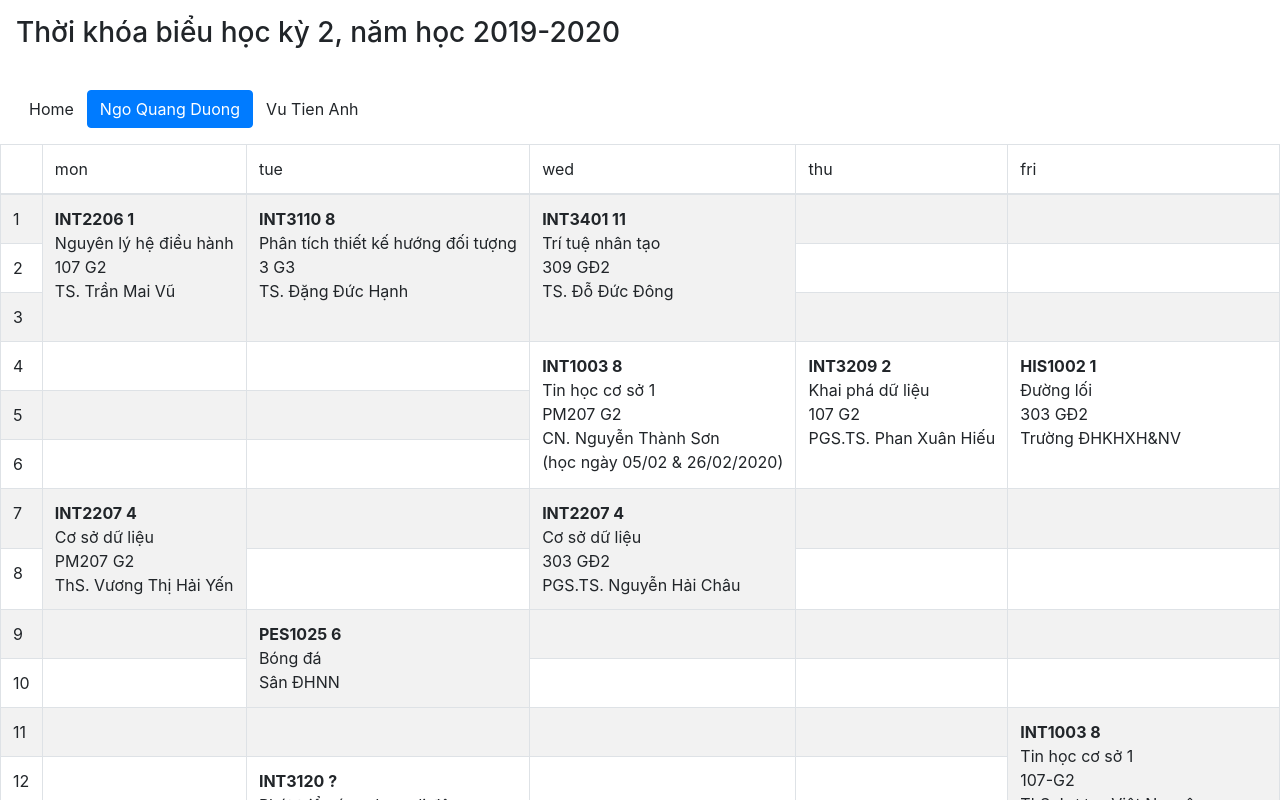
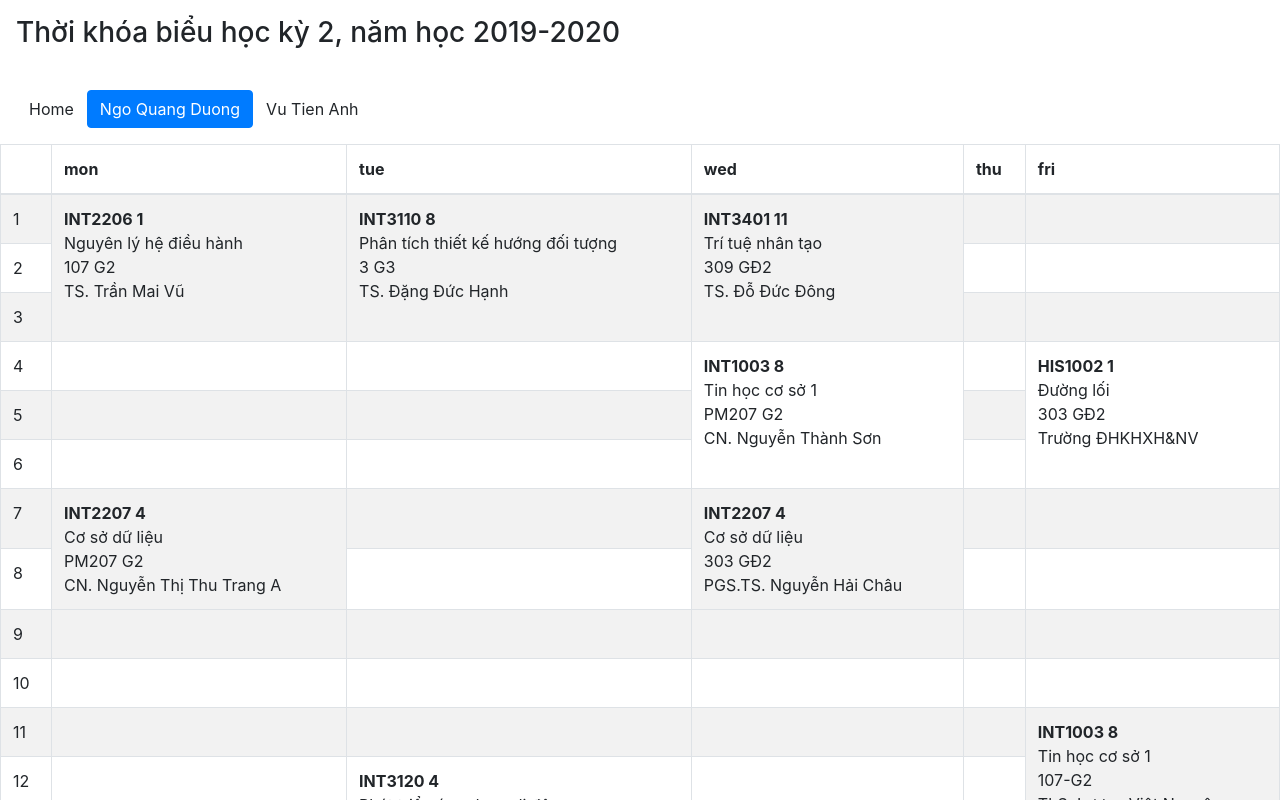
Before and after one commit to duong755/timetable, a React (Create React App) app: page /ngoquangduong in a window 1280 px wide. Shown: the top 800 px of the page. Built offline with nearby package versions, Linux system fonts and the light colour scheme.

Commit message:
Remove 2 subjects

```diff
--- a/src/App.tsx
+++ b/src/App.tsx
@@ -10,7 +10,7 @@ const App: React.FC = () => (
       <h3>Thời khóa biểu học kỳ 2, năm học 2019-2020</h3>
     </div>
     <div className="p-3">
-      <NavLink className="btn" to="/">
+      <NavLink className="btn" exact activeClassName="btn-primary" to="/">
         Home
       </NavLink>
       <NavLink className="btn" activeClassName="btn-primary" to="/ngoquangduong">
@@ -21,9 +21,7 @@ const App: React.FC = () => (
       </NavLink>
     </div>
     <Switch>
-      <Route exact path="/">
-        Home
-      </Route>
+      <Route exact path="/" />
       <Route path="/ngoquangduong">
         <NgoQuangDuong />
       </Route>
--- a/src/components/NgoQuangDuong.tsx
+++ b/src/components/NgoQuangDuong.tsx
@@ -10,12 +10,12 @@ const NgoQuangDuong: React.FC = () => {
     <table className="table table-striped table-hover table-bordered">
       <thead>
         <tr>
-          <td></td>
-          <td>mon</td>
-          <td>tue</td>
-          <td>wed</td>
-          <td>thu</td>
-          <td>fri</td>
+          <th></th>
+          <th>mon</th>
+          <th>tue</th>
+          <th>wed</th>
+          <th>thu</th>
+          <th>fri</th>
         </tr>
       </thead>
       <tbody>
@@ -58,12 +58,9 @@ const NgoQuangDuong: React.FC = () => {
               name="Tin học cơ sở 1"
               room="PM207 G2"
               lecturer="CN. Nguyễn Thành Sơn"
-              note="(học ngày 05/02 & 26/02/2020)"
             />
           </td>
-          <td className={clsx(classes.subject)} rowSpan={3}>
-            <Subject id="INT3209 2" name="Khai phá dữ liệu" room="107 G2" lecturer="PGS.TS. Phan Xuân Hiếu" />
-          </td>
+          <td></td>
           <td className={clsx(classes.subject)} rowSpan={3}>
             <Subject id="HIS1002 1" name="Đường lối" room="303 GĐ2" lecturer="Trường ĐHKHXH&NV" />
           </td>
@@ -72,16 +69,18 @@ const NgoQuangDuong: React.FC = () => {
           <td>5</td>
           <td></td>
           <td></td>
+          <td></td>
         </tr>
         <tr>
           <td>6</td>
+          <td></td>
           <td></td>
           <td></td>
         </tr>
         <tr>
           <td>7</td>
           <td className={clsx(classes.subject)} rowSpan={2}>
-            <Subject id="INT2207 4" name="Cơ sở dữ liệu" room="PM207 G2" lecturer="ThS. Vương Thị Hải Yến" />
+            <Subject id="INT2207 4" name="Cơ sở dữ liệu" room="PM207 G2" lecturer="CN. Nguyễn Thị Thu Trang A" />
           </td>
           <td></td>
           <td className={clsx(classes.subject)} rowSpan={2}>
@@ -99,9 +98,7 @@ const NgoQuangDuong: React.FC = () => {
         <tr>
           <td>9</td>
           <td></td>
-          <td className={clsx(classes.subject)} rowSpan={2}>
-            <Subject id="PES1025 6" name="Bóng đá" room="Sân ĐHNN" />
-          </td>
+          <td></td>
           <td></td>
           <td></td>
           <td></td>
@@ -125,7 +122,6 @@ const NgoQuangDuong: React.FC = () => {
               name="Tin học cơ sở 1"
               room="107-G2"
               lecturer="ThS. Lương Việt Nguyên"
-              note="(học ngày 14/02 và 06/03/2020)"
             />
           </td>
         </tr>
@@ -133,7 +129,7 @@ const NgoQuangDuong: React.FC = () => {
           <td>12</td>
           <td></td>
           <td className={clsx(classes.subject)} rowSpan={3}>
-            <Subject id="INT3120 ?" name="Phát triển ứng dụng di động" room="3-G3" />
+            <Subject id="INT3120 4" name="Phát triển ứng dụng di động" room="3-G3" lecturer="PGS. Trương Anh Hoàng" />
           </td>
           <td></td>
           <td></td>
--- a/src/components/VuTienAnh.tsx
+++ b/src/components/VuTienAnh.tsx
@@ -10,14 +10,14 @@ const VuTienAnh: React.FC = () => {
     <table className="table table-striped table-hover table-bordered">
       <thead>
         <tr>
-          <td></td>
-          <td>mon</td>
-          <td>tue</td>
-          <td>wed</td>
-          <td>thu</td>
-          <td>fri</td>
-          <td>sat</td>
-          <td>sun</td>
+          <th></th>
+          <th>mon</th>
+          <th>tue</th>
+          <th>wed</th>
+          <th>thu</th>
+          <th>fri</th>
+          <th>sat</th>
+          <th>sun</th>
         </tr>
       </thead>
       <tbody>
```
